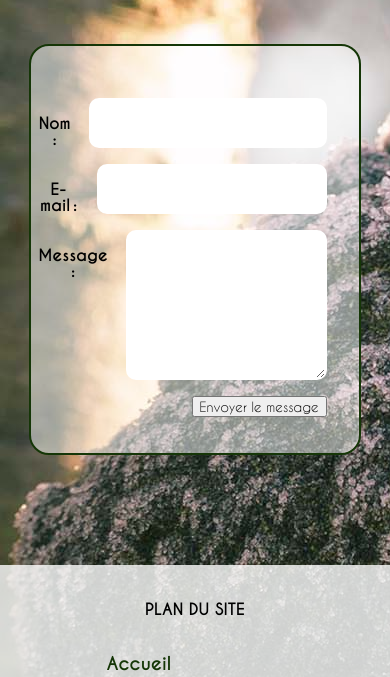
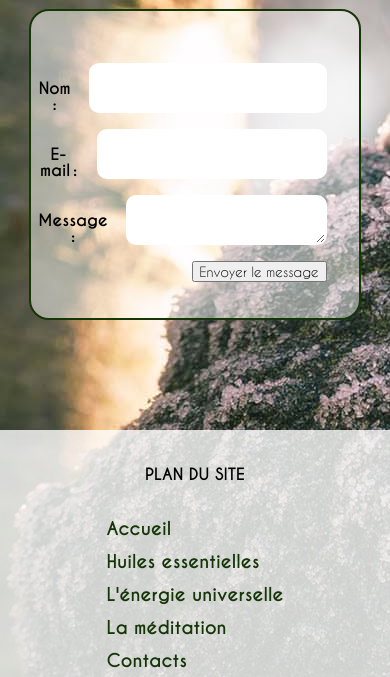
Before and after one commit to remedesendouceur/remedesendouceur, a plain HTML site: page contact.html in a window 390 px wide. Shown: the part 184-861 px from the top of the page. Drawn offline with Linux system fonts and the light colour scheme.

Commit message:
Update style.css

```diff
--- a/css/style.css
+++ b/css/style.css
@@ -364,7 +364,7 @@ button {
   padding-bottom: 20px;
   border-radius: 60px;
   width: 50%;
-height: auto;
+  height: auto;
 }
 
 .img-meditation-et-texte{
@@ -471,13 +471,15 @@ height: auto;
 
   }
 
-}
 form {
-    margin-top: 15 px;
+    margin-top: 15px;
     width:85%;
     padding: 36px 2px;
     border: 2px solid #153607;
 }
+
+}
+
 
 /* Mobiles */
 @media screen and (max-width: 640px) {
@@ -550,6 +552,11 @@ form {
 
 input, textarea {
   font: 10px sans-serif;
+  width: 300px;
+  box-sizing: border-box;
+  border: 2px solid white;
+  border-radius: 10px;
+  height:50px;
 }
 
 input:focus, textarea:focus {
```
